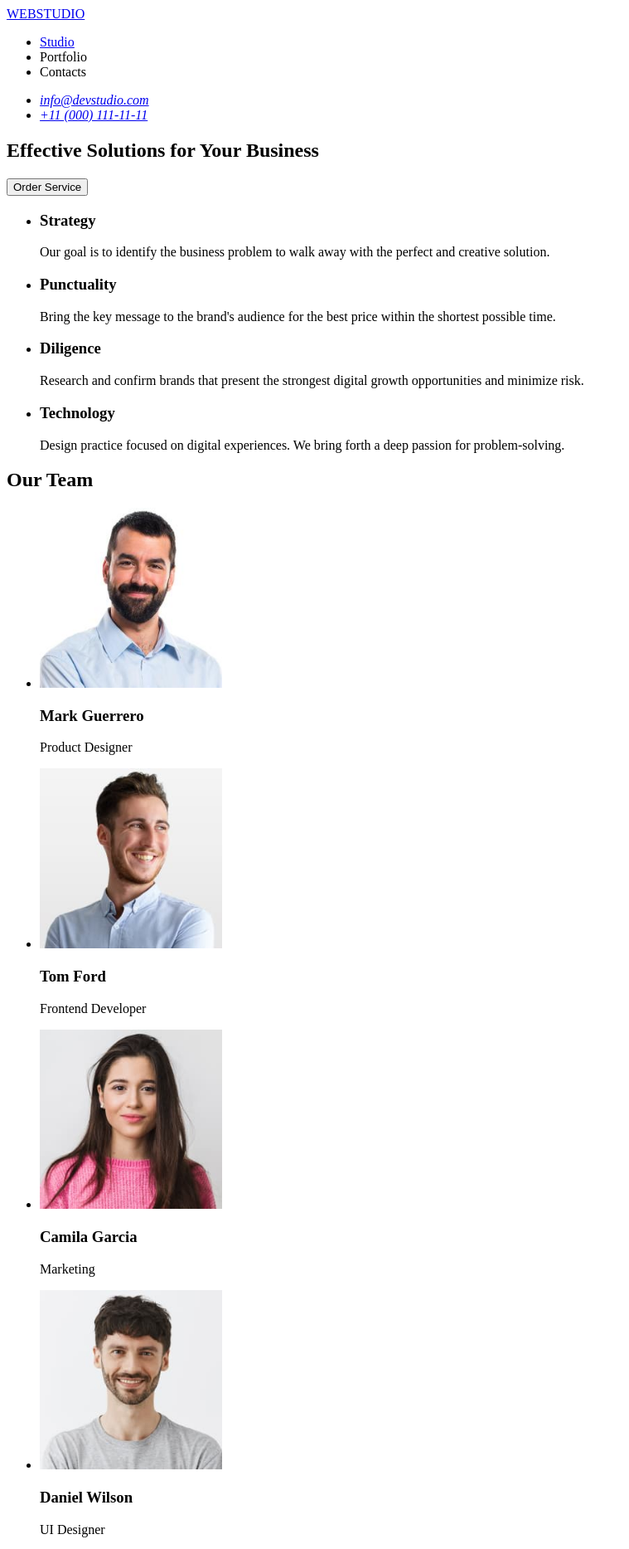
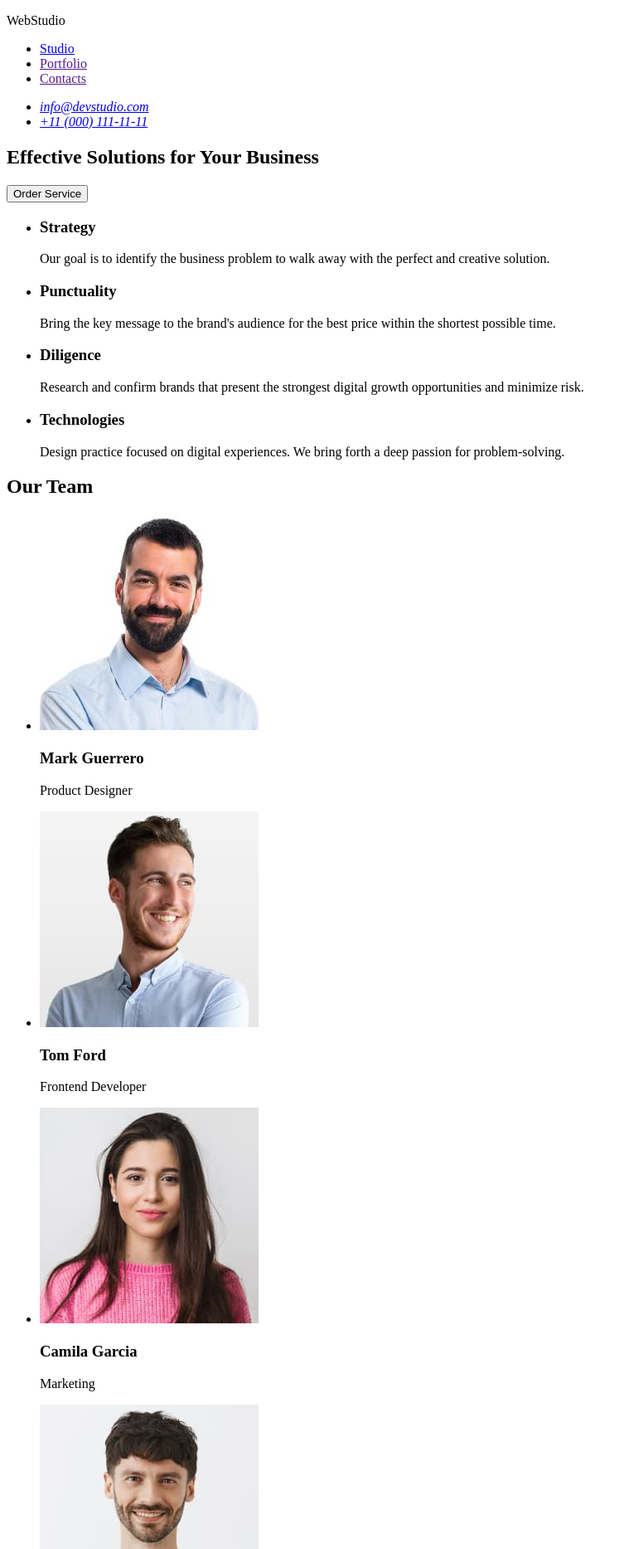
Before and after one commit to feliksletychevskyi/goit-markup-hw-01, a plain HTML site: page index.html in a window 1280 px wide. Shown: the top 1867 px of the page at 83% size, without its empty margins (0-759 px from the left). Drawn offline with Linux system fonts and the light colour scheme.

Commit message:
updating of index

```diff
--- a/index.html
+++ b/index.html
@@ -9,13 +9,17 @@
     <header>
       <!-- Header -->
       <nav>
-        <a href="./index.html">WEBSTUDIO</a>
+        <p>WebStudio</p>
         <ul>
           <li>
             <a href="./index.html">Studio</a>
           </li>
-          <li>Portfolio</li>
-          <li>Contacts</li>
+          <li>
+            <a href="">Portfolio</a>
+          </li>
+          <li>
+            <a href="">Contacts</a>
+          </li>
         </ul>
       </nav>
       <address>
@@ -37,6 +41,7 @@
       </section>
       <!-- Benefits -->
       <section>
+        <h2 hidden>Benefits</h2>
         <ul>
           <li>
             <h3>Strategy</h3>
@@ -60,7 +65,7 @@
             </p>
           </li>
           <li>
-            <h3>Technology</h3>
+            <h3>Technologies</h3>
             <p>
               Design practice focused on digital experiences. We bring forth a
               deep passion for problem-solving.
@@ -73,22 +78,34 @@
         <h2>Our Team</h2>
         <ul>
           <li>
-            <img src="./images/mark-guerrero.jpg" alt="mark-guerrero" width="220"/>
+            <img
+              src="./images/mark-guerrero.jpg"
+              alt="mark-guerrero"
+              width="264"
+            />
             <h3>Mark Guerrero</h3>
             <p>Product Designer</p>
           </li>
           <li>
-            <img src="./images/tom-ford.jpg" alt="tom-ford" width="220">
+            <img src="./images/tom-ford.jpg" alt="tom-ford" width="264" />
             <h3>Tom Ford</h3>
             <p>Frontend Developer</p>
           </li>
           <li>
-            <img src="./images/camila-garcia.jpg" alt="camila-garcia" width="220">
+            <img
+              src="./images/camila-garcia.jpg"
+              alt="camila-garcia"
+              width="264"
+            />
             <h3>Camila Garcia</h3>
             <p>Marketing</p>
           </li>
           <li>
-            <img src="./images/daniel-wilson.jpg" alt="daniel-wilson" width="220">
+            <img
+              src="./images/daniel-wilson.jpg"
+              alt="daniel-wilson"
+              width="264"
+            />
             <h3>Daniel Wilson</h3>
             <p>UI Designer</p>
           </li>
@@ -98,9 +115,10 @@
     <footer>
       <!-- Footer -->
       <section>
-        <h2>WEBSTUDIO</h2>
+        <p><a href="./index.html">WEBSTUDIO</a></p>
         <p>
-          Increase the flow of customers and sales for your business with digital marketing & growth solutions.
+          Increase the flow of customers and sales for your business with
+          digital marketing & growth solutions.
         </p>
       </section>
     </footer>
```
